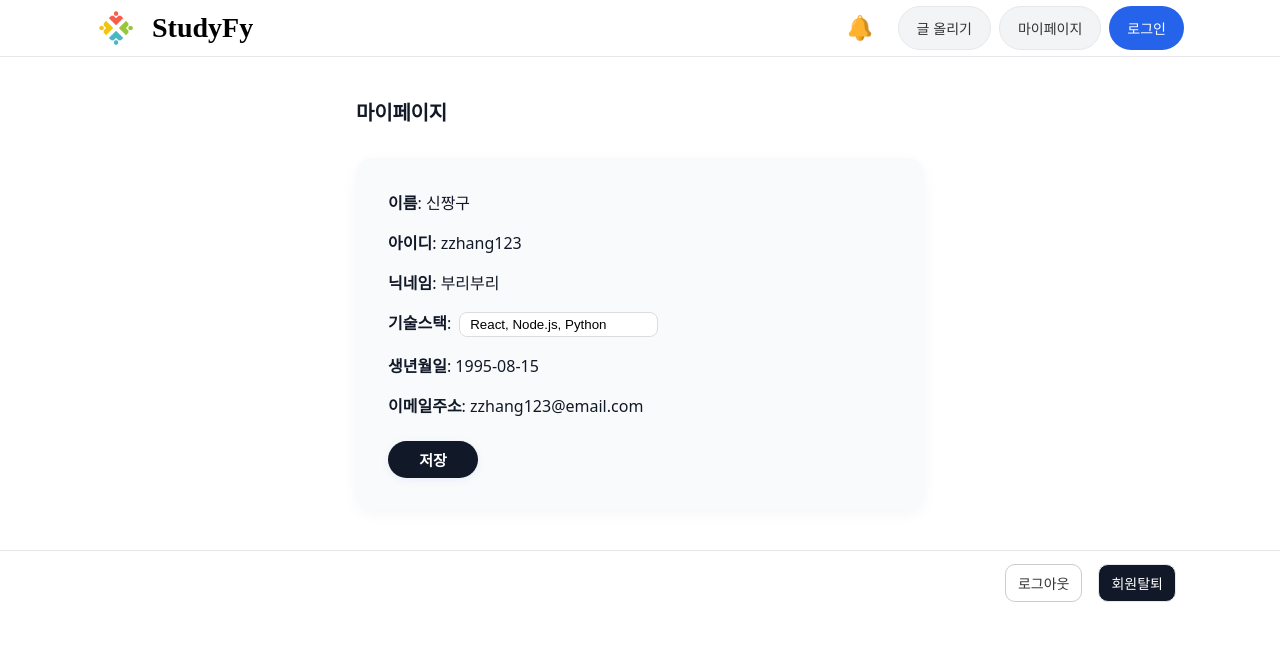
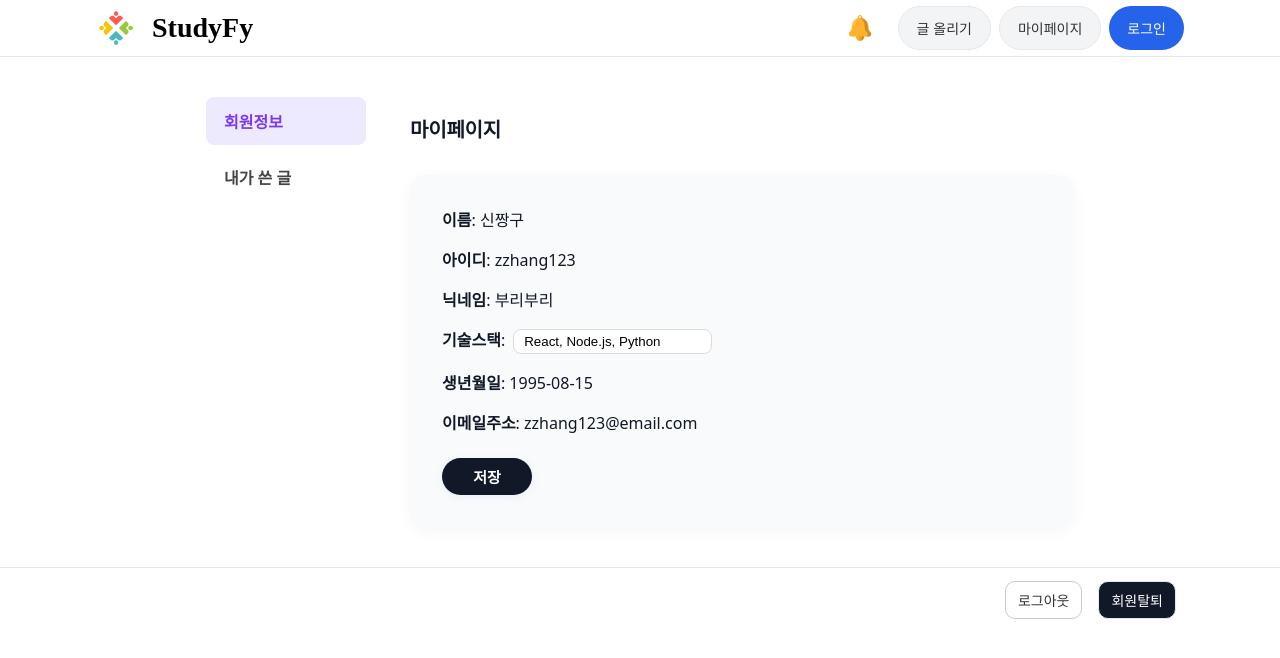
Before and after one commit to LG-CNS-MINI-PROJECT-TEAM4/studify-fe, a React (Create React App) app: page /mypage in a window 1280 px wide. Shown: the top 658 px of the page. Built offline with nearby package versions, Linux system fonts and the light colour scheme.

Commit message:
마이페이지 수정

```diff
--- a/src/pages/MyPage.jsx
+++ b/src/pages/MyPage.jsx
@@ -1,10 +1,19 @@
 import Navbar from "../components/Navbar";
+import { Link, useNavigate } from "react-router-dom";
 import "../styles/Footer.css";
 import "../styles/MyPage.css";
 
 import { useState } from "react";
 
 export default function MyPage() {
+  // 탭 상태: 'info' 또는 'posts'
+  const [tab, setTab] = useState('info');
+  // 더미 글 데이터
+  const myPosts = [
+    { id: 1, title: "React 스터디 모집", date: "2025-09-01", comment: 2 },
+    { id: 2, title: "Node.js 프로젝트 팀원 구함", date: "2025-08-20", comment: 5 },
+    { id: 3, title: "Python 알고리즘 스터디", date: "2025-07-15", comment: 1 },
+  ];
   const [user, setUser] = useState({
     name: "신짱구",
     id: "zzhang123",
@@ -39,8 +48,18 @@ export default function MyPage() {
   return (
     <div className="app">
       <Navbar />
-					<main className="container mypage-main">
+      <main className="container mypage-main" style={{ display: 'flex', gap: 32 }}>
+        {/* 좌측 메뉴 */}
+        <nav className="mypage-menu">
+          <ul>
+            <li className={tab === 'info' ? 'active' : ''} onClick={() => setTab('info')}>회원정보</li>
+            <li className={tab === 'posts' ? 'active' : ''} onClick={() => setTab('posts')}>내가 쓴 글</li>
+          </ul>
+        </nav>
+        {/* 우측 컨텐츠 */}
+        <section className="mypage-content" style={{ flex: 1 }}>
           <h2 className="mypage-title">마이페이지</h2>
+          {tab === 'info' && (
             <div className="mypage-info-box">
               <div className="mypage-info-item"><b>이름</b>: {user.name}</div>
               <div className="mypage-info-item"><b>아이디</b>: {user.id}</div>
@@ -61,6 +80,27 @@ export default function MyPage() {
                 <button className="btn primary mypage-save-btn" onClick={() => alert("저장 되었습니다.")}>저장</button>
               </div>
             </div>
+          )}
+          {tab === 'posts' && (
+            <div className="mypage-posts-box">
+              <ul className="mypage-posts-list">
+                {myPosts.map(post => (
+                  <li key={post.id} className="mypage-posts-item" style={{ display: 'flex', alignItems: 'center', justifyContent: 'space-between' }}>
+                    <Link
+                      to={`/posts/${post.id}`}
+                      className="mypage-posts-link"
+                      state={{ fromMyPage: true }}
+                    >
+                      <div className="mypage-posts-title">{post.title}</div>
+                      <div className="mypage-posts-meta">{post.date} · 댓글 {post.comment}</div>
+                    </Link>
+                    <button className="mypage-posts-delete-btn">삭제하기</button>
+                  </li>
+                ))}
+              </ul>
+            </div>
+          )}
+        </section>
       </main>
       <footer className="footer">
         <div className="container footer-inner mypage-footer-right">
--- a/src/pages/PostDetail.jsx
+++ b/src/pages/PostDetail.jsx
@@ -1,10 +1,11 @@
-import { useParams, Link } from "react-router-dom";
+import { useParams, Link, useLocation } from "react-router-dom";
 import { POSTS } from "../mock/posts";
 import "./../styles/PostDetail.css";
 import { useState } from "react";
 import Navbar from "../components/Navbar"; // Navbar import 추가
 
 export default function PostDetail({ commentCounts, onCommentAdd }) {
+  const location = useLocation();
   const { id } = useParams();
   const post = POSTS.find(p => String(p.id) === id);
 
@@ -92,6 +93,14 @@ export default function PostDetail({ commentCounts, onCommentAdd }) {
         <pre className="post-detail-content">
           {content}
         </pre>
+        <div style={{ display: 'flex', justifyContent: 'flex-end', marginBottom: 12 }}>
+          <button
+            className="post-detail-edit-btn"
+            disabled={!location.state?.fromMyPage}
+          >
+            수정하기
+          </button>
+        </div>
         <div className="post-detail-comment-wrap">
           <h3 className="post-detail-comment-title">
             댓글 <span>{comments.length}</span>
--- a/src/styles/MyPage.css
+++ b/src/styles/MyPage.css
@@ -1,3 +1,83 @@
+.mypage-posts-delete-btn {
+  background: none;
+  border: none;
+  color: #b91c1c;
+  font-size: 15px;
+  font-weight: 600;
+  cursor: pointer;
+  padding: 0 8px;
+  margin-left: 12px;
+  border-radius: 0;
+  transition: color 0.15s;
+}
+.mypage-posts-delete-btn:hover {
+  color: #ef4444;
+  text-decoration: underline;
+}
+.mypage-posts-link {
+  display: block;
+  text-decoration: none;
+  color: inherit;
+  padding: 2px 0;
+  border-radius: 8px;
+  transition: background 0.13s;
+}
+.mypage-posts-link:hover {
+  background: #ede9fe;
+}
+.mypage-posts-box {
+  background: #f9fafb;
+  border-radius: 16px;
+  padding: 32px;
+  box-shadow: 0 4px 16px rgba(0,0,0,0.04);
+}
+.mypage-posts-list {
+  list-style: none;
+  padding: 0;
+  margin: 0;
+}
+.mypage-posts-item {
+  padding: 18px 0 10px 0;
+  border-bottom: 1px solid #ececec;
+}
+.mypage-posts-title {
+  font-size: 1.08rem;
+  font-weight: 700;
+  color: #222;
+  margin-bottom: 4px;
+}
+.mypage-posts-meta {
+  color: #7c3aed;
+  font-size: 13px;
+}
+.mypage-menu {
+  min-width: 160px;
+  margin-right: 12px;
+}
+.mypage-menu ul {
+  list-style: none;
+  padding: 0;
+  margin: 0;
+}
+.mypage-menu li {
+  padding: 12px 18px;
+  font-size: 16px;
+  font-weight: 600;
+  color: #444;
+  border-radius: 8px;
+  margin-bottom: 8px;
+  cursor: pointer;
+  transition: background 0.15s, color 0.15s;
+}
+.mypage-menu li.active,
+.mypage-menu li:hover {
+  background: #ede9fe;
+  color: #7c3aed;
+}
+.mypage-content {
+  flex: 1;
+  min-width: 0;
+}
 .mypage-save-row {
   display: flex;
   justify-content: flex-start;
@@ -24,7 +104,7 @@
   justify-content: flex-end;
 }
 .mypage-main {
-  max-width: 600px;
+  max-width: 900px;
   margin: 40px auto;
 }
 .mypage-title {
--- a/src/styles/PostDetail.css
+++ b/src/styles/PostDetail.css
@@ -1,3 +1,26 @@
+.post-detail-edit-btn {
+  background: #ede9fe;
+  color: #7c3aed;
+  border: none;
+  border-radius: 999px;
+  padding: 7px 22px;
+  font-size: 15px;
+  font-weight: 700;
+  cursor: pointer;
+  margin-bottom: 0;
+  margin-top: 0;
+  transition: background 0.15s, color 0.15s;
+}
+.post-detail-edit-btn:disabled {
+  background: #f3f4f6;
+  color: #bdbdbd;
+  cursor: not-allowed;
+  opacity: 0.7;
+}
+.post-detail-edit-btn:hover {
+  background: #c4b5fd;
+  color: #4f46e5;
+}
 /* 프로젝트 소개 옆 신청하기 버튼 (홈의 label 버튼 스타일) */
 .post-detail-apply-btn {
   display: inline-block;
```
Lines whose indentation alone changed are shown as unchanged.
